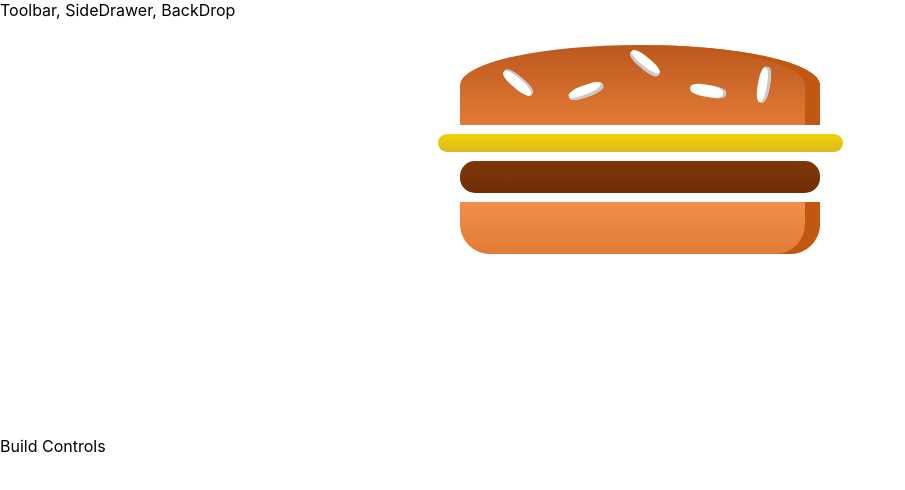
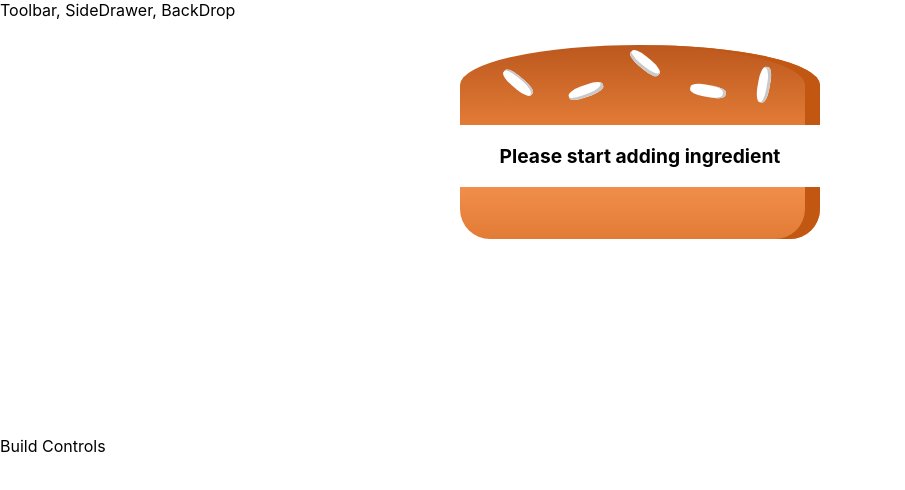
Before and after one commit to lununglee/BurgerBuilder, a React (Create React App) app: page / in a window 1280 px wide. Shown: the top 490 px of the page, without its empty margins (0-905 px from the left). Built offline with nearby package versions, Linux system fonts and the light colour scheme.

Commit message:
R09 - Calculating the Ingredients Sum Dynamically

```diff
--- a/src/components/Burger/Burger.js
+++ b/src/components/Burger/Burger.js
@@ -5,18 +5,22 @@ import styles from './Burger.module.css'
 import BurgerIngredient from './BurgerIngredient/BurgerIngredient'
 
 const burger = (props) => {
-	const transformedIngredients = Object.keys(props.ingredients)
+	let transformedIngredients = Object.keys(props.ingredients)
 	.map(igKey => {
 		return [...Array(props.ingredients[igKey])].map((_, i) => {
 				return <BurgerIngredient key={igKey + i} type={igKey}/>
 			})
-	})
+	}).reduce((arr, el) => {
+		return arr.concat(el)
+	}, [])
 	console.log(transformedIngredients)
+	if (transformedIngredients.length === 0) {
+		transformedIngredients = <p>Please start adding ingredient</p>
+	}
 	return (
 		<div className={styles.Burger}>
 			<BurgerIngredient type="bread-top" />
-			<BurgerIngredient type="cheese" />
-			<BurgerIngredient type="meat" />
+			{transformedIngredients}
 			<BurgerIngredient type="bread-bottom" />
 		</div>
 	)
--- a/src/containers/BurgerBuilder/BurgerBuilder.js
+++ b/src/containers/BurgerBuilder/BurgerBuilder.js
@@ -7,10 +7,10 @@ import Burger from '../../components/Burger/Burger'
 class BurgerBuilder extends Component {
 	state = {
 		ingredients: {
-			salad: 1,
-			bacon: 1,
-			cheese: 2,
-			meat: 2
+			salad: 0,
+			bacon: 0,
+			cheese: 0,
+			meat: 0
 		}
 	}
 
```
